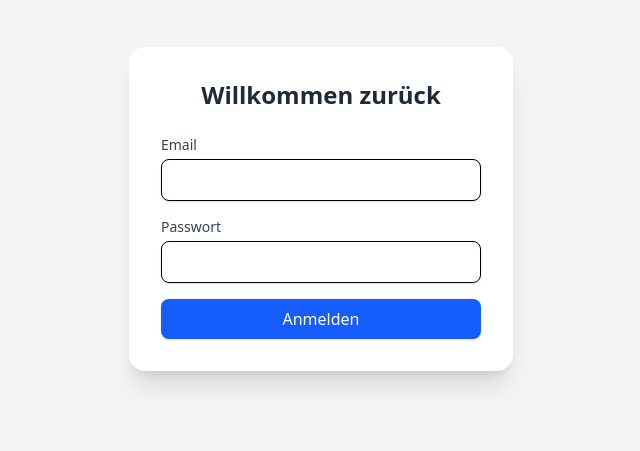
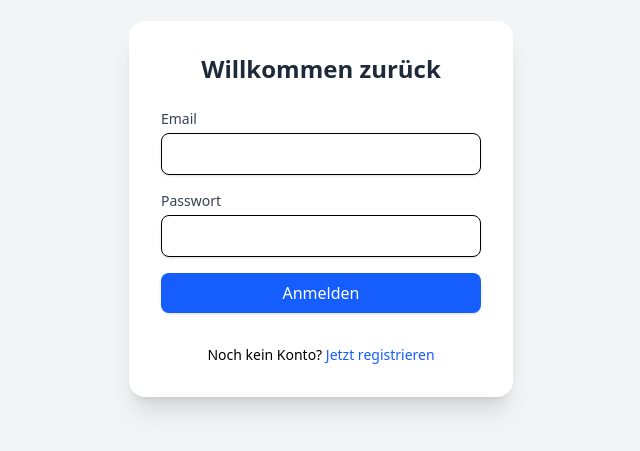
Before and after one commit to LaetusH/tempute, a Nuxt app: page / in a window 1280 px wide. Shown: the part 191-642 px from the top of the page, without its empty margins (319-959 px from the left). Built offline with nearby package versions, Linux system fonts and the light colour scheme; no server answers.

Commit message:
feat: enabled signing up on the login page

```diff
--- a/components/Screen/Login.vue
+++ b/components/Screen/Login.vue
@@ -2,22 +2,34 @@
 import { useAuth } from '~/composables/useAuth'
 
 const { fetchUser } = useAuth()
+
+const mode = ref<'login' | 'signup'>('login')
+
 const email = ref('')
 const password = ref('')
 const error = ref('')
 const loading = ref(false)
 
-async function login() {
+async function handleSubmit() {
 	loading.value = true
 	error.value = ''
+
 	try {
+		if (mode.value === 'login') {
 			await $fetch('/api/auth/login', {
 				method: 'POST',
 				body: { email: email.value, password: password.value }
 			})
+		} else {
+			await $fetch('/api/auth/signup', {
+				method: 'POST',
+				body: { email: email.value, password: password.value }
+			})
+		}
+
 		await fetchUser()
 	} catch (err: any) {
-    error.value = err?.data?.message || 'Login failed'
+		error.value = err?.data?.message || 'Ein Fehler ist aufgetreten'
 	} finally {
 		loading.value = false
 	}
@@ -28,10 +40,10 @@ async function login() {
 	<div class="flex items-center justify-center min-h-screen bg-gray-100">
 		<div class="w-full max-w-sm bg-white p-8 rounded-2xl shadow-xl">
 			<h1 class="text-2xl font-bold text-center text-gray-800 mb-6">
-        Willkommen zurück
+				{{ mode === 'login' ? 'Willkommen zurück' : 'Konto erstellen' }}
 			</h1>
 
-      <form @submit.prevent="login" class="space-y-4">
+			<form @submit.prevent="handleSubmit" class="space-y-4">
 				<div>
 					<label class="block text-sm font-medium text-gray-700">Email</label>
 					<input
@@ -57,12 +69,36 @@ async function login() {
 					:disabled="loading"
 					class="w-full py-2 px-4 bg-blue-600 text-white rounded-lg shadow hover:bg-blue-700 disabled:opacity-50 transition"
 				>
-          {{ loading ? 'Melde an…' : 'Anmelden' }}
+				{{ loading ? 'Bitte warten…' : (mode === 'login' ? 'Anmelden' : 'Registrieren') }}
 				</button>
 
 				<p v-if="error" class="text-sm text-red-600 text-center mt-2">
 					{{ error }}
 				</p>
+
+				<div class="text-center text-sm mt-4">
+					<span v-if="mode === 'login'">
+						Noch kein Konto?
+						<button
+						type="button"
+						class="text-blue-600 hover:underline"
+						@click="mode = 'signup'"
+						>
+						Jetzt registrieren
+						</button>
+					</span>
+
+					<span v-else>
+						Hast du schon ein Konto?
+						<button
+						type="button"
+						class="text-blue-600 hover:underline"
+						@click="mode = 'login'"
+						>
+						Anmelden
+						</button>
+					</span>
+				</div>
 			</form>
 		</div>
 	</div>
--- a/components/Screen/Settings.vue
+++ b/components/Screen/Settings.vue
@@ -1,29 +1,8 @@
-<template>
-    <div class="h-10 w-20 bg-green-300 text-center" @click="logout">logout</div>
-    <p>Settings. Lorem ipsum dolor sit amet, consetetur sadipscing elitr, sed diam nonumy eirmod tempor invidunt ut labore et dolore magna aliquyam erat, sed diam voluptua. At vero eos et accusam et justo duo dolores et ea rebum. Stet clita kasd gubergren, no sea takimata sanctus est Lorem ipsum dolor sit amet. Lorem ipsum dolor sit amet, consetetur sadipscing elitr, sed diam nonumy eirmod tempor invidunt ut labore et dolore magna aliquyam erat, sed diam voluptua. At vero eos et accusam et justo duo dolores et ea rebum. Stet clita kasd gubergren, no sea takimata sanctus est Lorem ipsum dolor sit amet. Lorem ipsum dolor sit amet, consetetur sadipscing elitr, sed diam nonumy eirmod tempor invidunt ut labore et dolore magna aliquyam erat, sed diam voluptua. At vero eos et accusam et justo duo dolores et ea rebum. Stet clita kasd gubergren, no sea takimata sanctus est Lorem ipsum dolor sit amet.
-
-Duis autem vel eum iriure dolor in hendrerit in vulputate velit esse molestie consequat, vel illum dolore eu feugiat nulla facilisis at vero eros et accumsan et iusto odio dignissim qui blandit praesent luptatum zzril delenit augue duis dolore te feugait nulla facilisi. Lorem ipsum dolor sit amet, consectetuer adipiscing elit, sed diam nonummy nibh euismod tincidunt ut laoreet dolore magna aliquam erat volutpat.
-
-Ut wisi enim ad minim veniam, quis nostrud exerci tation ullamcorper suscipit lobortis nisl ut aliquip ex ea commodo consequat. Duis autem vel eum iriure dolor in hendrerit in vulputate velit esse molestie consequat, vel illum dolore eu feugiat nulla facilisis at vero eros et accumsan et iusto odio dignissim qui blandit praesent luptatum zzril delenit augue duis dolore te feugait nulla facilisi.
-
-Nam liber tempor cum soluta nobis eleifend option congue nihil imperdiet doming id quod mazim placerat facer possim assum. Lorem ipsum dolor sit amet, consectetuer adipiscing elit, sed diam nonummy nibh euismod tincidunt ut laoreet dolore magna aliquam erat volutpat. Ut wisi enim ad minim veniam, quis nostrud exerci tation ullamcorper suscipit lobortis nisl ut aliquip ex ea commodo consequat.
-
-Duis autem vel eum iriure dolor in hendrerit in vulputate velit esse molestie consequat, vel illum dolore eu feugiat nulla facilisis.
-
-At vero eos et accusam et justo duo dolores et ea rebum. Stet clita kasd gubergren, no sea takimata sanctus est Lorem ipsum dolor sit amet. Lorem ipsum dolor sit amet, consetetur sadipscing elitr, sed diam nonumy eirmod tempor invidunt ut labore et dolore magna aliquyam erat, sed diam voluptua. At vero eos et accusam et justo duo dolores et ea rebum. Stet clita kasd gubergren, no sea takimata sanctus est Lorem ipsum dolor sit amet. Lorem ipsum dolor sit amet, consetetur sadipscing elitr, At accusam aliquyam diam diam dolore dolores duo eirmod eos erat, et nonumy sed tempor et et invidunt justo labore Stet clita ea et gubergren, kasd magna no rebum. sanctus sea sed takimata ut vero voluptua. est Lorem ipsum dolor sit amet. Lorem ipsum dolor sit amet, consetetur sadipscing elitr, sed diam nonumy eirmod tempor invidunt ut labore et dolore magna aliquyam erat.
-
-Consetetur sadipscing elitr, sed diam nonumy eirmod tempor invidunt ut labore et dolore magna aliquyam erat, sed diam voluptua. At vero eos et accusam et justo duo dolores et ea rebum. Stet clita kasd gubergren, no sea takimata sanctus est Lorem ipsum dolor sit amet. Lorem ipsum dolor sit amet, consetetur sadipscing elitr, sed diam nonumy eirmod tempor invidunt ut labore et dolore magna aliquyam erat, sed diam voluptua. At vero eos et accusam et justo duo dolores et ea rebum. Stet clita kasd gubergren, no sea takimata sanctus est Lorem ipsum dolor sit amet. Lorem ipsum dolor sit amet, consetetur sadipscing elitr, sed diam nonumy eirmod tempor invidunt ut labore et dolore magna aliquyam erat, sed diam voluptua. At vero eos et accusam et justo duo dolores et ea rebum. Stet clita kasd gubergren, no sea takimata sanctus.
-
-Lorem ipsum dolor sit amet, consetetur sadipscing elitr, sed diam nonumy eirmod tempor invidunt ut labore et dolore magna aliquyam erat, sed diam voluptua. At vero eos et accusam et justo duo dolores et ea rebum. Stet clita kasd gubergren, no sea takimata sanctus est Lorem ipsum dolor sit amet. Lorem ipsum dolor sit amet, consetetur sadipscing elitr, sed diam nonumy eirmod tempor invidunt ut labore et dolore magna aliquyam erat, sed diam voluptua. At vero eos et accusam et justo duo dolores et ea rebum. Stet clita kasd gubergren, no sea takimata sanctus est Lorem ipsum dolor sit amet. Lorem ipsum dolor sit amet, consetetur sadipscing elitr, sed diam nonumy eirmod tempor invidunt ut labore et dolore magna aliquyam erat, sed diam voluptua. At vero eos et accusam et justo duo dolores et ea rebum. Stet clita kasd gubergren, no sea takimata sanctus est Lorem ipsum dolor sit amet.
-
-Duis autem vel eum iriure dolor in hendrerit in vulputate velit esse molestie consequat, vel illum dolore eu feugiat nulla facilisis at vero eros et accumsan et iusto odio dignissim qui blandit praesent luptatum zzril delenit augue duis dolore te feugait nulla facilisi. Lorem ipsum dolor sit amet, consectetuer adipiscing elit, sed diam nonummy nibh euismod tincidunt ut laoreet dolore magna aliquam erat volutpat.
-
-Ut wisi enim ad minim veniam, quis nostrud exerci tation ullamcorper suscipit lobortis nisl ut aliquip ex ea commodo consequat. Duis autem vel eum iriure dolor in hendrerit in vulputate velit esse molestie consequat, vel illum dolore eu feugiat nulla facilisis at vero eros et accumsan et iusto odio dignissim qui blandit praesent luptatum zzril delenit augue duis dolore te feugait nulla facilisi.
-
-Nam liber tempor cum soluta nobis eleifend option congue nihil imperdiet doming id quod mazim placerat facer possim assum. Lorem ipsum dolor sit amet, consectetuer adipiscing elit, sed diam nonummy nibh euismod tincidunt ut laoreet dolore magna aliquam erat volutpat. Ut wisi enim ad minim veniam, quis nostrud exerci tation ullamcorper suscipit lobortis nisl ut aliquip ex ea commodo consequat.
-
-Duis autem vel eum iriure dolor in</p>
-</template>
 <script setup lang="ts">
 const { logout } = useAuth()
 </script>
+<template>
+    <div class="m-6">
+        <button @click="logout" class="bg-blue-600 hover:bg-blue-700 text-white px-4 py-2 rounded-lg self-start">Abmelden</button>
+    </div>
+</template>
```
Lines whose indentation alone changed are shown as unchanged.
